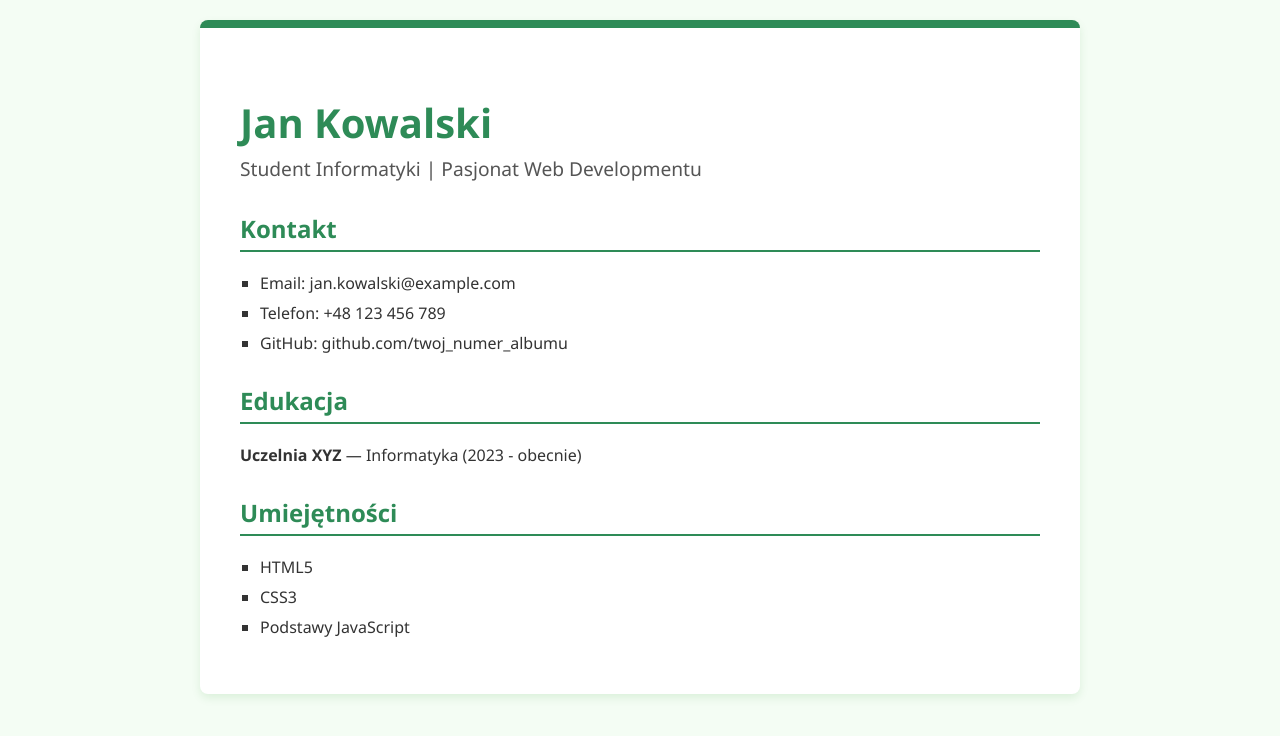
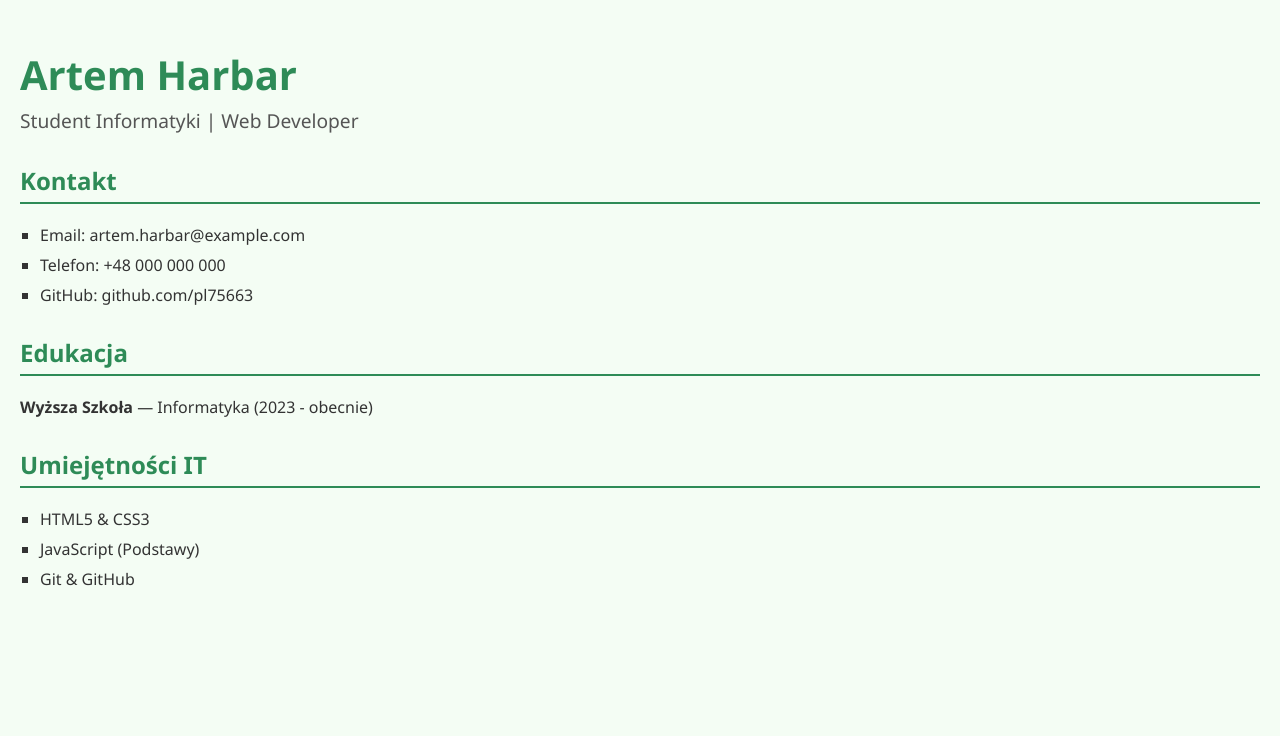
Before and after one commit to PL75663/zad2_css, a plain HTML site: page index.html in a window 1280 px wide. Drawn offline with Linux system fonts and the light colour scheme.

Commit message:
Update index.html

```diff
--- a/index.html
+++ b/index.html
@@ -3,40 +3,40 @@
 <head>
     <meta charset="UTF-8">
     <meta name="viewport" content="width=device-width, initial-scale=1.0">
-    <title>Moje CV</title>
+    <title>CV - Artem Harbar</title>
     <link rel="stylesheet" href="styles.css">
 </head>
 <body>
 
-    <div class="cv-container">
-        <header>
-            <h1>Jan Kowalski</h1>
-            <p>Student Informatyki | Pasjonat Web Developmentu</p>
+    <main class="cv-wrapper">
+        <header class="cv-header">
+            <h1>Artem Harbar</h1>
+            <p class="subtitle">Student Informatyki | Web Developer</p>
         </header>
 
-        <section class="contact-info">
+        <section class="info-section">
             <h2>Kontakt</h2>
-            <ul>
-                <li>Email: jan.kowalski@example.com</li>
-                <li>Telefon: +48 123 456 789</li>
-                <li>GitHub: github.com/twoj_numer_albumu</li>
+            <ul class="contact-list">
+                <li>Email: artem.harbar@example.com</li>
+                <li>Telefon: +48 000 000 000</li>
+                <li>GitHub: github.com/pl75663</li>
             </ul>
         </section>
 
-        <section class="education">
+        <section class="info-section">
             <h2>Edukacja</h2>
-            <p><strong>Uczelnia XYZ</strong> — Informatyka (2023 - obecnie)</p>
+            <p><strong>Wyższa Szkoła</strong> — Informatyka (2023 - obecnie)</p>
         </section>
 
-        <section class="skills">
-            <h2>Umiejętności</h2>
-            <ul>
-                <li>HTML5</li>
-                <li>CSS3</li>
-                <li>Podstawy JavaScript</li>
+        <section class="info-section">
+            <h2>Umiejętności IT</h2>
+            <ul class="skills-list">
+                <li>HTML5 & CSS3</li>
+                <li>JavaScript (Podstawy)</li>
+                <li>Git & GitHub</li>
             </ul>
         </section>
-    </div>
+    </main>
 
 </body>
 </html>
```
